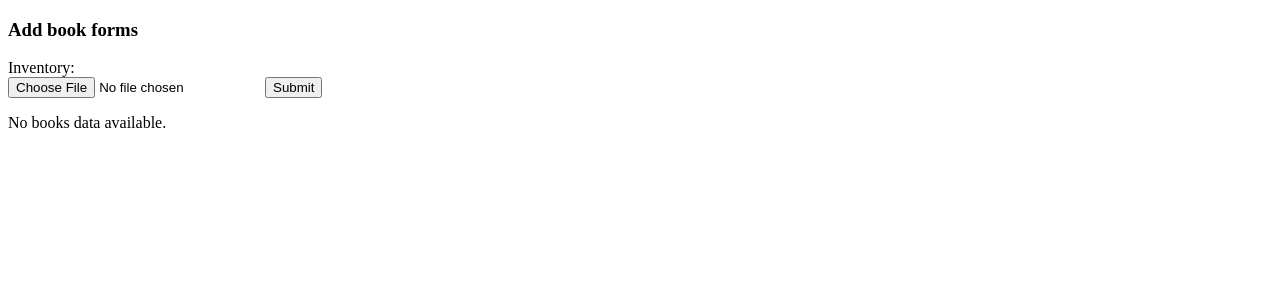
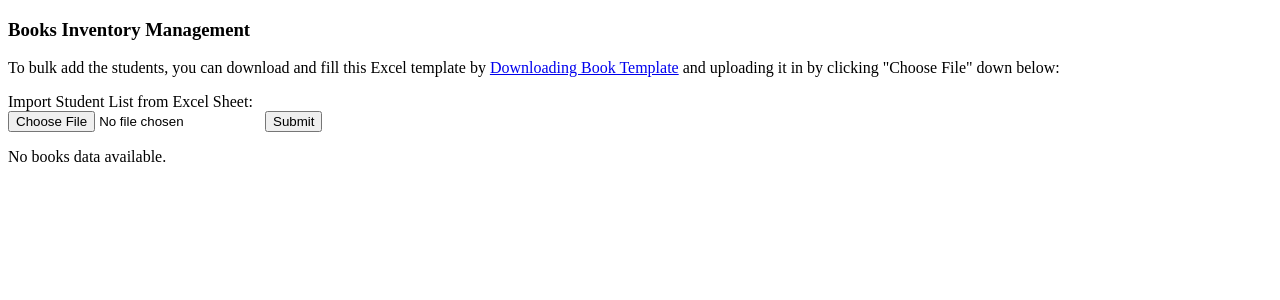
Before and after one commit to AbenaAmo13/inventory, a Django app: page /dashboard in a window 1280 px wide. Shown: the part 88-388 px from the top of the page. Run offline with Django 4.2, Linux system fonts and the light colour scheme; data that the repository does not hold is empty.

Commit message:
feat: Included the book template to allow for rapid student bulk list addition

```diff
--- a/templates/dashboard.html
+++ b/templates/dashboard.html
@@ -11,11 +11,13 @@
 <body>
 {% include "header.html" %}
 
-
-<h3>Add book forms</h3>
+<h3>Books Inventory Management</h3>
+<p>To bulk add the students, you can download and fill this Excel template by   <a href="{% static 'excel_templates/book_template.xlsx' %}">Downloading Book Template</a>
+        and uploading it in by clicking "Choose File" down below:
+</p>
 <form method="post" action="/add_books" enctype="multipart/form-data" >
     {% csrf_token %}
-    <label for="books_inventory">Inventory:</label><br>
+    <label for="books_inventory">Import Student List from Excel Sheet:</label><br>
       <input type="file" name="books_inventory" id="books_inventory" required>
      <input type="submit" value="Submit">
 </form>
--- a/templates/students-book.html
+++ b/templates/students-book.html
@@ -31,7 +31,7 @@
         </p>
     <form method="post" action="/add_students_bulk" enctype="multipart/form-data" >
         {% csrf_token %}
-        <label for="books_inventory">Import Student from Excel Sheet:</label><br>
+        <label for="books_inventory">Import Student List from Excel Sheet:</label><br>
           <input type="file" name="student_inventory" id="student_inventory" required>
        <button type="submit" >Bulk Add Students</button>
     </form>
```
Also changed, not shown: 1 other file.
